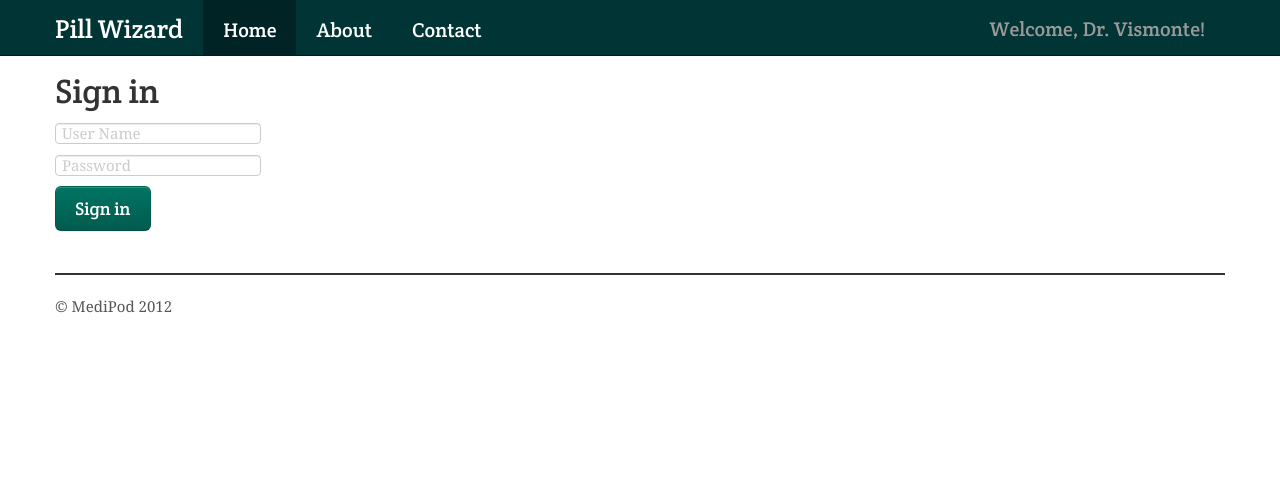
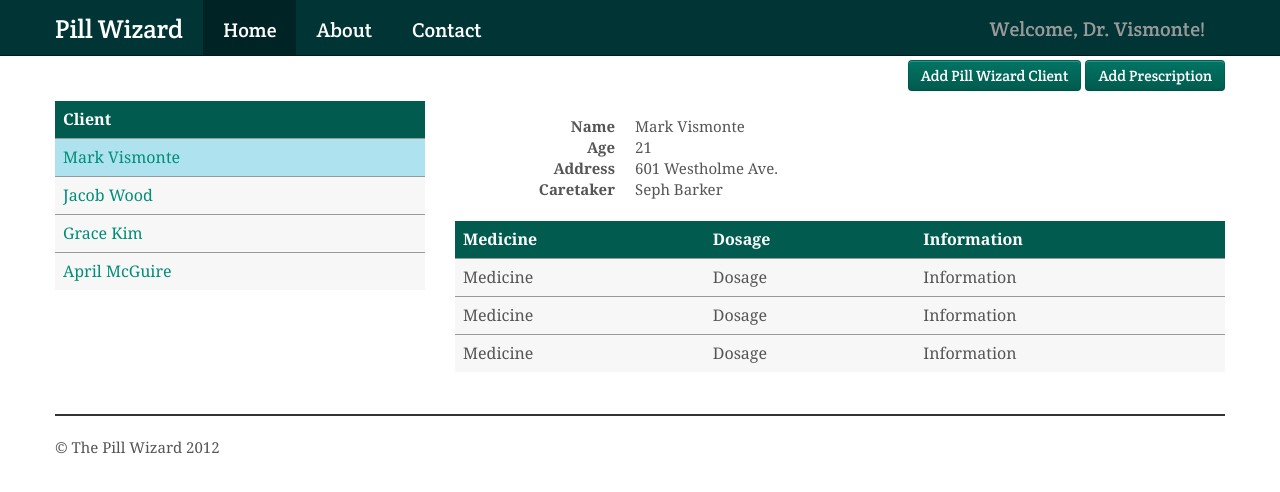
Before and after one commit to mvismonte/ucla-engr185-demo, a plain HTML site: page clients.html in a window 1280 px wide. Drawn offline with Linux system fonts and the light colour scheme.

Commit message:
Added more sample stuff

```diff
--- a/clients.html
+++ b/clients.html
@@ -56,26 +56,79 @@
 
       <!-- Example row of columns -->
       <div class="row">
+        <div class="span12">
+          <div class="pull-right" style="margin-bottom: 10px;">
+            <button class="btn btn-primary" type="button" >Add Pill Wizard Client</button>
+            <button class="btn btn-primary" type="button" >Add Prescription</button>
+          </div>
+       </div>
+      </div>
+      <div class="row">
         <div class="span4">
-          <form action="clients.html" method="POST">
-            <h2>Sign in</h2>
-            <fieldset>
-              <div class="clearfix">
-                <input id="id_username" type="text" name="username" maxlength="30" placeholder="User Name">
-              </div>
-              <div class="clearfix">
-                <input type="password" name="password" id="id_password" placeholder="Password">
-              </div>
-              <button class="btn btn-primary btn-large" type="submit">Sign in</button>
-            </fieldset>
-          </form>
+          <table class="table">
+            <thead>
+              <tr><th>Client</th></tr>
+            </thead>
+            <tbody>
+              <tr class="info">
+                <td><a href="#">Mark Vismonte</a></td>
+              </tr>
+              <tr>
+                <td><a href="#">Jacob Wood</a></td>
+              </tr>
+              <tr>
+                <td><a href="#">Grace Kim</a></td>
+              </tr>
+              <tr>
+                <td><a href="#">April McGuire</a></td>
+              </tr>
+            </tbody>
+          </table>
        </div>
+        <div class="span8">
+          <dl class="dl-horizontal">
+            <dt>Name</dt>
+            <dd>Mark Vismonte</dd>
+            <dt>Age</dt>
+            <dd>21</dd>
+            <dt>Address</dt>
+            <dd>601 Westholme Ave.</dd>
+            <dt>Caretaker</dt>
+            <dd>Seph Barker</dd>
+          </dl>
+          <table class="table">
+            <thead>
+              <tr>
+                <th>Medicine<th>
+                <th>Dosage<th>
+                <th>Information<th>
+              </tr>
+            </thead>
+            <tbody>
+              <tr>
+                <td>Medicine<td>
+                <td>Dosage<td>
+                <td>Information<td>
+              </tr>
+              <tr>
+                <td>Medicine<td>
+                <td>Dosage<td>
+                <td>Information<td>
+              </tr>
+              <tr>
+                <td>Medicine<td>
+                <td>Dosage<td>
+                <td>Information<td>
+              </tr>
+            </tbody>
+          </table>
+        </div>
       </div>
 
       <hr>
 
       <footer>
-        <p>© MediPod 2012</p>
+        <p>© The Pill Wizard 2012</p>
       </footer>
 
     </div>
```
Also changed, not shown: index.html (+1 -1 lines), sign_in.html (+1 -1 lines).
